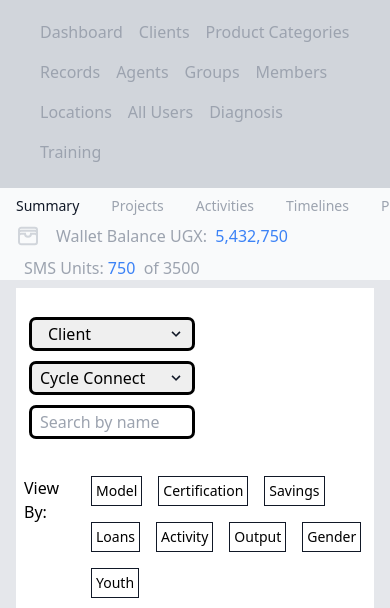
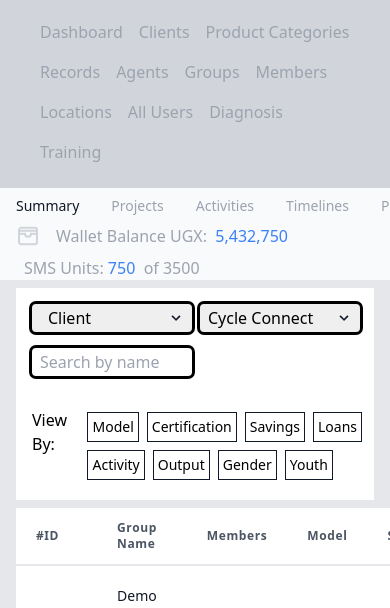
Before and after one commit to George-Okumu/ug-dashboard-with-table, a plain HTML site: page index.html in a window 390 px wide. Shown: the part 210-818 px from the top of the page. Drawn offline with nearby package versions, Linux system fonts and the light colour scheme.

Commit message:
add flex-wrap on the main page select buttons

```diff
--- a/index.html
+++ b/index.html
@@ -169,8 +169,8 @@
             <div class="mx-4">
                 <div class="flex-col lg:flex xl:flex lg:flex-row xl:flex-row md:h-36 h-auto bg-white">
                     <div
-                        class="lg:w-1/2 xl:w1/2 md:flex md:flex-row ml-4 lg:items-center xl:items-center pb-4 pt-4">
-                        <div class="pb-4 mr-2 pt-4 md:pt-0 lg:pt-0 xl:pt-0 lg:pb-0">
+                        class="lg:w-1/2 xl:w1/2 w-full flex flex-wrap ml-4 lg:items-center xl:items-center pb-4 pt-4">
+                        <div class="pb-4 mr-2 lg:pt-0 xl:pt-0 lg:pb-0">
                             <div class="relative lg:w-36 xl:w-36 w-40">
                                 <select
                                     class="block appearance-none w-full px-4 py-1 rounded shadow leading-tight outline focus:shadow-outline">
@@ -216,18 +216,17 @@
                             </div>
                         </div>
                     </div>
-                    <div class="lg:w-1/2 xl:w-1/2 w-full flex lg:items-center xl:items-center">
-                        <p class="pr-0 m-2">View By:</p>
-
-                        <div class="text-sm ml-4 md:ml-0 lg:ml-0 pb-4 md:pb-0 lg:pb-0 flex md:no-wrap flex-wrap">
-                            <button class="border border-gray-900 p-1 m-2 md:m-0 lg:m-0 xl:m-0">Model</button>
-                            <button class="border border-gray-900 p-1 m-2 md:m-0 lg:m-0 xl:m-0">Certification</button>
-                            <button class="border border-gray-900 p-1 m-2 md:m-0 lg:m-0 xl:m-0">Savings</button>
-                            <button class="border border-gray-900 p-1 m-2 md:m-0 lg:m-0 xl:m-0">Loans</button>
-                            <button class="border border-gray-900 p-1 m-2 md:m-0 lg:m-0 xl:m-0">Activity</button>
-                            <button class="border border-gray-900 p-1 m-2 md:m-0 lg:m-0 xl:m-0">Output</button>
-                            <button class="border border-gray-900 p-1 m-2 md:m-0 lg:m-0 xl:m-0">Gender</button>
-                            <button class="border border-gray-900 p-1 m-2 md:m-0 lg:m-0 xl:m-0">Youth</button>
+                    <div class="lg:w-1/2 xl:w-1/2 ml-4 w-full flex lg:items-center xl:items-center">
+                        <p>View By:</p>
+                        <div class="text-sm ml-4 md:ml-0 lg:ml-0 pb-4 md:pb-0 lg:pb-0 flex flex-wrap">
+                            <button class="border border-gray-900 p-1 m-1 lg:m-0 xl:m-0">Model</button>
+                            <button class="border border-gray-900 p-1 m-1 lg:m-0 xl:m-0">Certification</button>
+                            <button class="border border-gray-900 p-1 m-1 lg:m-0 xl:m-0">Savings</button>
+                            <button class="border border-gray-900 p-1 m-1 lg:m-0 xl:m-0">Loans</button>
+                            <button class="border border-gray-900 p-1 m-1 lg:m-0 xl:m-0">Activity</button>
+                            <button class="border border-gray-900 p-1 m-1 lg:m-0 xl:m-0">Output</button>
+                            <button class="border border-gray-900 p-1 m-1 lg:m-0 xl:m-0">Gender</button>
+                            <button class="border border-gray-900 p-1 m-1 lg:m-0 xl:m-0">Youth</button>
                         </div>
                     </div>
                 </div>
```
